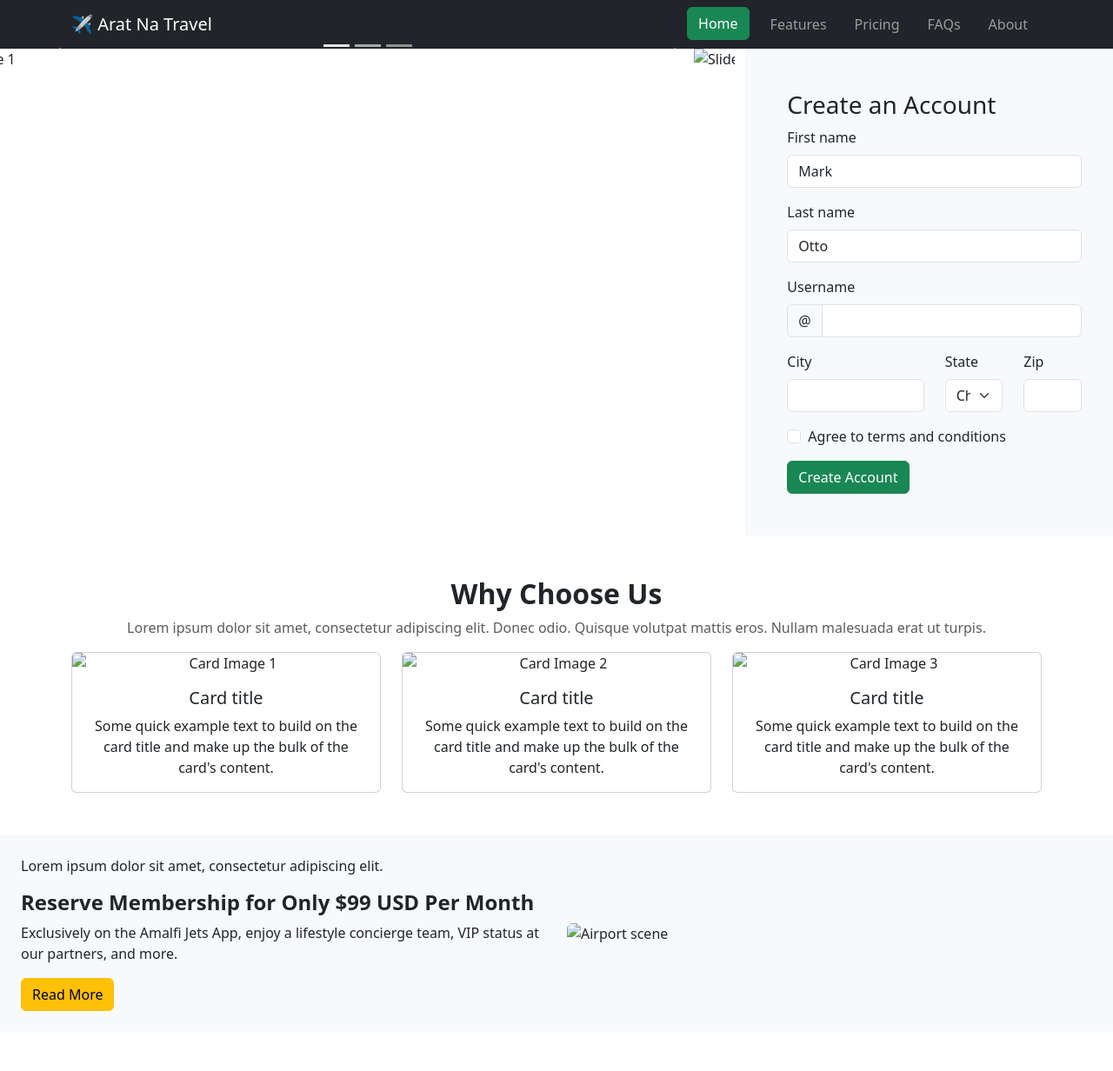
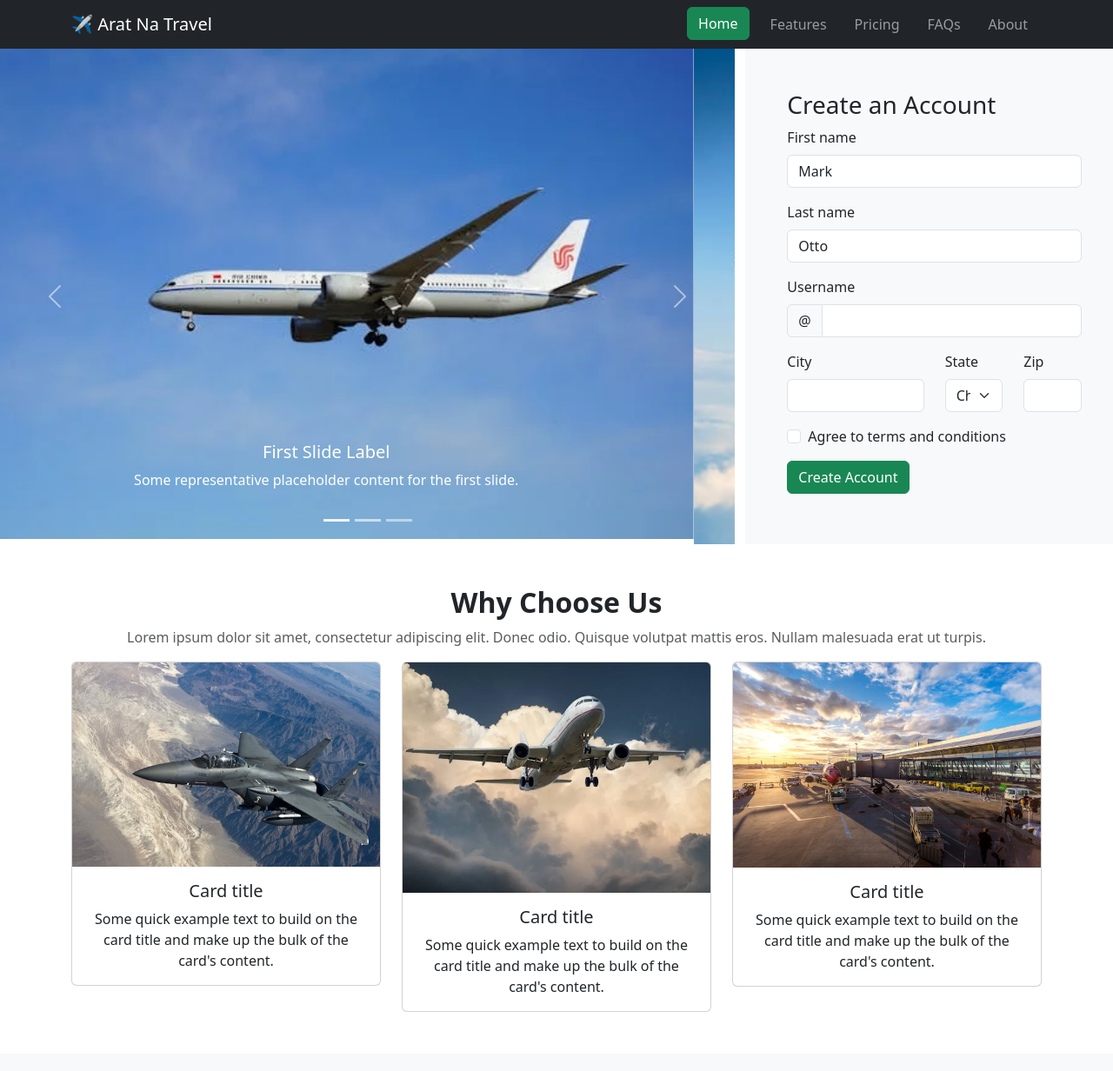
Before and after one commit to ekcimafranca/aratna, a plain HTML site: page index.html in a window 1280 px wide. Shown: the top 1232 px of the page at 87% size. Drawn offline with nearby package versions, Linux system fonts and the light colour scheme; the site is published under a folder, as on GitHub Pages, so addresses that start at the root find nothing.

Commit message:
Update index.html

```diff
--- a/index.html
+++ b/index.html
@@ -39,21 +39,21 @@
           </div>
           <div class="carousel-inner">
             <div class="carousel-item active">
-              <img src="/images/plane1.webp" class="d-block w-100" alt="Slide 1">
+              <img src="images/plane1.webp" class="d-block w-100" alt="Slide 1">
               <div class="carousel-caption d-none d-md-block">
                 <h5>First Slide Label</h5>
                 <p>Some representative placeholder content for the first slide.</p>
               </div>
             </div>
             <div class="carousel-item">
-              <img src="/images/plane2.webp" class="d-block w-100" alt="Slide 2">
+              <img src="images/plane2.webp" class="d-block w-100" alt="Slide 2">
               <div class="carousel-caption d-none d-md-block">
                 <h5>Second Slide Label</h5>
                 <p>Some representative placeholder content for the second slide.</p>
               </div>
             </div>
             <div class="carousel-item">
-              <img src="/images/plane3.jpeg" class="d-block w-100" alt="Slide 3">
+              <img src="images/plane3.jpeg" class="d-block w-100" alt="Slide 3">
               <div class="carousel-caption d-none d-md-block">
                 <h5>Third Slide Label</h5>
                 <p>Some representative placeholder content for the third slide.</p>
@@ -127,7 +127,7 @@
 
         <div class="col-md-4">
           <div class="card">
-            <img src="/images/jett.jpeg" class="card-img-top" alt="Card Image 1">
+            <img src="images/jett.jpeg" class="card-img-top" alt="Card Image 1">
             <div class="card-body">
               <h5 class="card-title">Card title</h5>
               <p class="card-text">Some quick example text to build on the card title and make up the bulk of the card's content.</p>
@@ -138,7 +138,7 @@
 
         <div class="col-md-4">
           <div class="card">
-            <img src="/images/plane.webp" class="card-img-top" alt="Card Image 2">
+            <img src="images/plane.webp" class="card-img-top" alt="Card Image 2">
             <div class="card-body">
               <h5 class="card-title">Card title</h5>
               <p class="card-text">Some quick example text to build on the card title and make up the bulk of the card's content.</p>
@@ -149,7 +149,7 @@
 
         <div class="col-md-4">
           <div class="card">
-            <img src="/images/airport.jpeg" class="card-img-top" alt="Card Image 3">
+            <img src="images/airport.jpeg" class="card-img-top" alt="Card Image 3">
             <div class="card-body">
               <h5 class="card-title">Card title</h5>
               <p class="card-text">Some quick example text to build on the card title and make up the bulk of the card's content.</p>
@@ -172,7 +172,7 @@
 
 
       <div class="col-md-6">
-        <img src="/images/airport.jpeg" alt="Airport scene" class="img-fluid rounded" />
+        <img src="images/airport.jpeg" alt="Airport scene" class="img-fluid rounded" />
       </div>
     </div>
 
```
